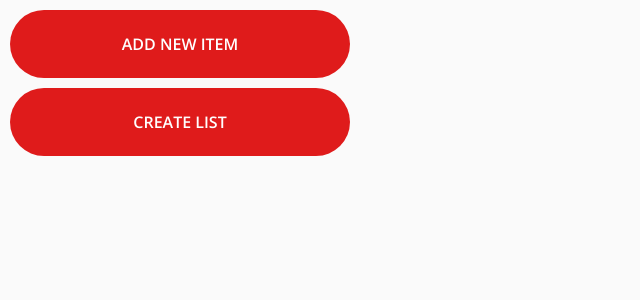
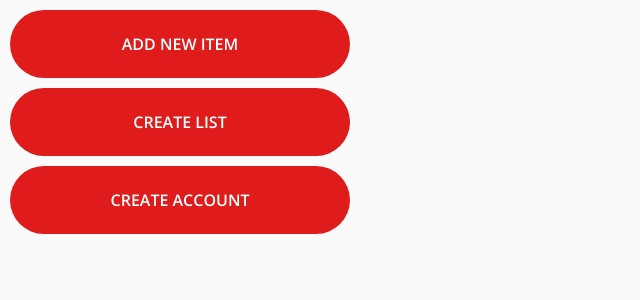
Before and after one commit to hatchways/team-emerald, a React (Create React App) app in the folder client/: page / in a window 1280 px wide. Shown: the top 300 px of the page, without its empty margins (0-640 px from the left). Built offline with nearby package versions, Linux system fonts and the light colour scheme.

Commit message:
Rename DialogButton to FormSubmitButton
DialogButton implies that the button can only be used with MUI dialog
components. But there are other similar buttons that exist outside the
Dialog component, And they all have to do with submitting data, so the
name FormSubmitButton seems more apt.

```diff
--- a/client/src/components/DialogButton.js
+++ b/client/src/components/FormSubmitButton.js
@@ -29,7 +29,7 @@ const useStyles = makeStyles(theme => ({
   },
 }));
 
-function DialogButton(props) {
+function FormSubmitButton(props) {
   const classes = useStyles(props);
   const { text, handleClick, disabled } = props;
 
@@ -40,14 +40,14 @@ function DialogButton(props) {
   );
 }
 
-DialogButton.defaultProps = {
+FormSubmitButton.defaultProps = {
   disabled: false,
 };
 
-DialogButton.propTypes = {
+FormSubmitButton.propTypes = {
   text: PropTypes.string.isRequired,
   handleClick: PropTypes.func.isRequired,
   disabled: PropTypes.bool,
 };
 
-export default DialogButton;
+export default FormSubmitButton;
--- a/client/src/pages/Landing.js
+++ b/client/src/pages/Landing.js
@@ -1,18 +1,22 @@
 /* eslint-disable no-console */
 import React from 'react';
 
-import DialogButton from '../components/DialogButton';
+import FormSubmitButton from '../components/FormSubmitButton';
 
 function LandingPage() {
   return (
     <div>
-      <DialogButton
+      <FormSubmitButton
         text="Add New Item"
         handleClick={() => console.log('New Item Added')}
       />
-      <DialogButton
+      <FormSubmitButton
         text="Create List"
         handleClick={() => console.log('New List Created')}
+      />
+      <FormSubmitButton
+        text="Create Account"
+        handleClick={() => console.log('New Account Created')}
       />
     </div>
   );
```
